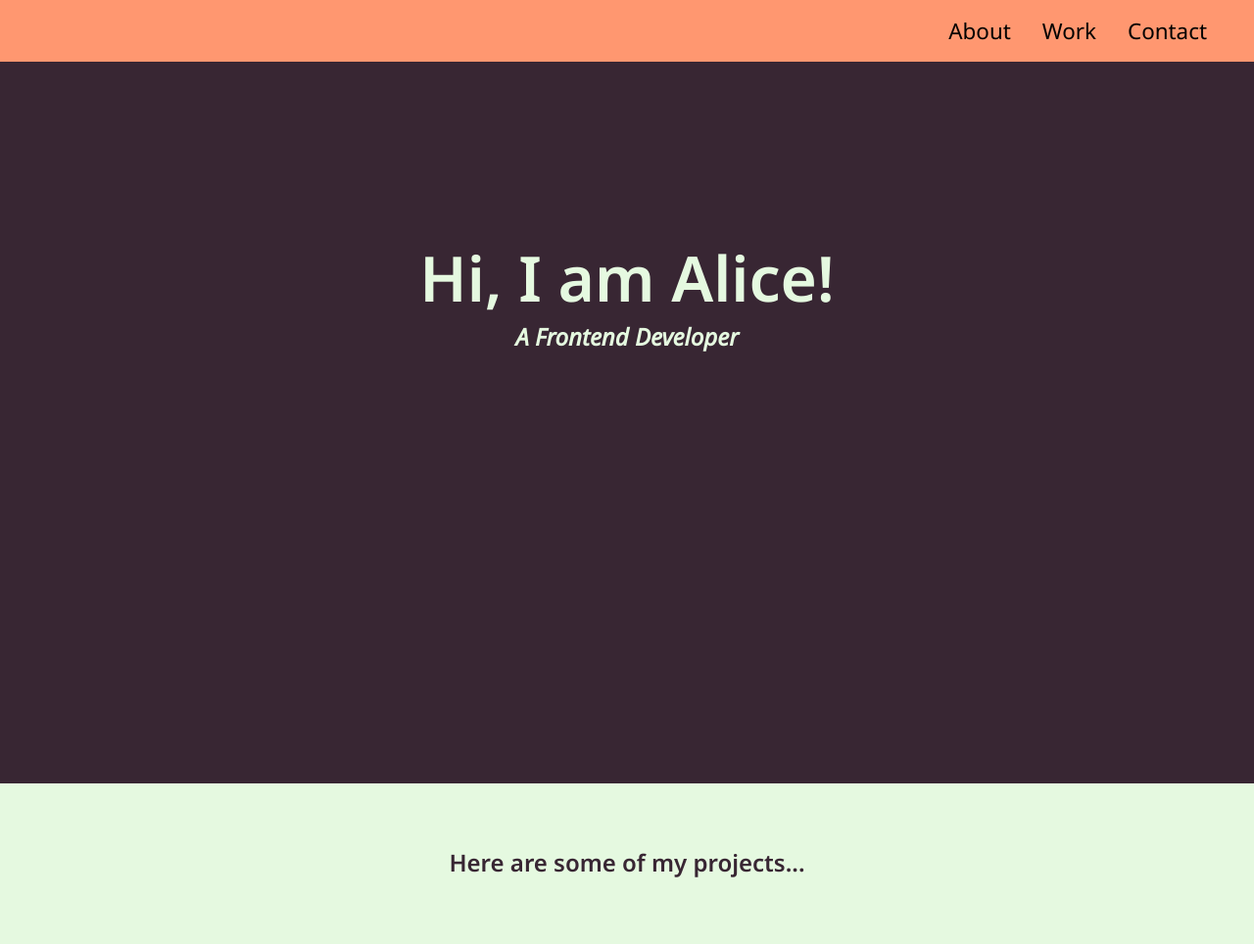
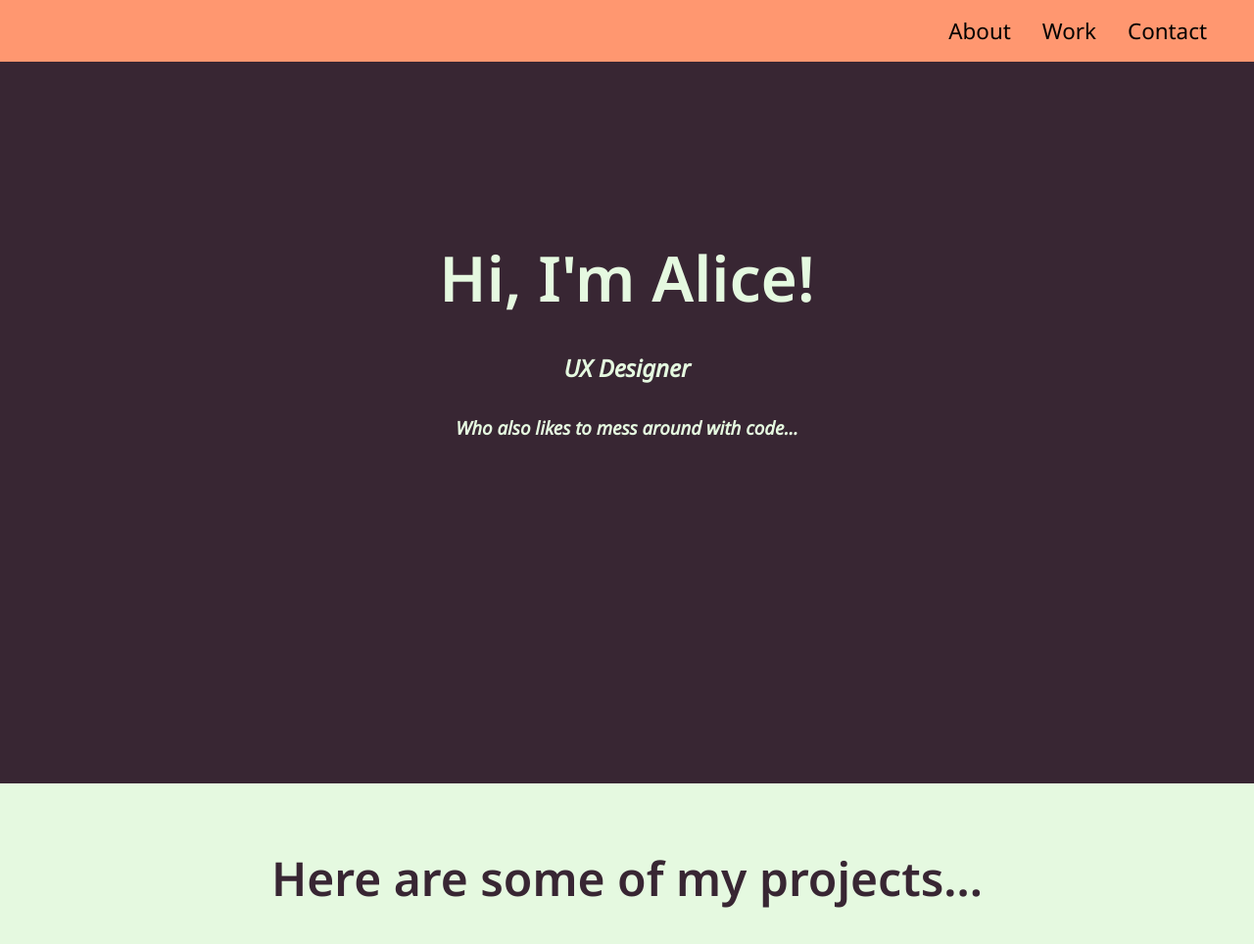
Before and after one commit to alicefq/portfolio, a plain HTML site: page index.html in a window 1280 px wide. Shown: the top 964 px of the page at 98% size. Drawn offline with nearby package versions, Linux system fonts and the light colour scheme.

Commit message:
changes to homepage
small changes to homepage

```diff
--- a/index.html
+++ b/index.html
@@ -25,8 +25,9 @@
     <!-- Welcome section -->
     <main>
     <section id="welcome-section">
-        <h1>Hi, I am Alice!</h1>
-        <h2>A Frontend Developer</h2>
+        <h1>Hi, I'm Alice!</h1>
+        <h2>UX Designer</h2>
+        <h3>Who also likes to mess around with code...</h3>
     </section>
     <!-- Projects section -->
     <section id="projects">
@@ -57,7 +58,7 @@
             <h3>Project Title</h3>
         </div>
         </div>
-        <button><a href="https://github.com/alicefq">See more on my Github</a></button>
+        <button><a href="https://github.com/alicefq">More on Github</a></button>
     </section>
     <!-- Contact -->
     <section id="contact-section">
--- a/styles.css
+++ b/styles.css
@@ -32,6 +32,7 @@ nav > ul {
 nav > ul > li {
     padding: 1rem;
     font-size: 1.4rem;
+
 }
 .nav-link {
     color: black;
@@ -39,6 +40,9 @@ nav > ul > li {
 }
 .nav-link a:hover {
     cursor: pointer;
+    transform: scale(1.1);
+    transition: all 0.5s ease-in-out;
+    /* not sure why the above 2 don't work? */
 }
 .top-navbar .icon {
     display: none;
@@ -101,6 +105,12 @@ nav > ul > li {
 #welcome-section > h2 {
     font-style: italic;
     color: var(--lightmint);
+    margin-top: 2rem;
+}
+#welcome-section>h3 {
+    font-style: italic;
+    color: var(--lightmint);
+    margin-top: 2rem;
 }
 
 /* Projects section */
@@ -116,6 +126,7 @@ nav > ul > li {
     padding-bottom: 4rem;
     display: block;
     width: 100%;
+    font-size: 3rem;
 }
 .projects-container {
     display: flex;
@@ -132,6 +143,7 @@ nav > ul > li {
 .project-img {
     height: 15rem;
     width: 15rem;
+    border-radius: 5%;
 }
 .projects-tile > h3 {
     padding: 0.75rem;
@@ -158,6 +170,7 @@ nav > ul > li {
 #projects > button > a {
     color: var(--lightmint);
     text-decoration: none;
+    font-family: inherit;
 }
 #projects > button > a :hover{
     text-decoration: none;
```
